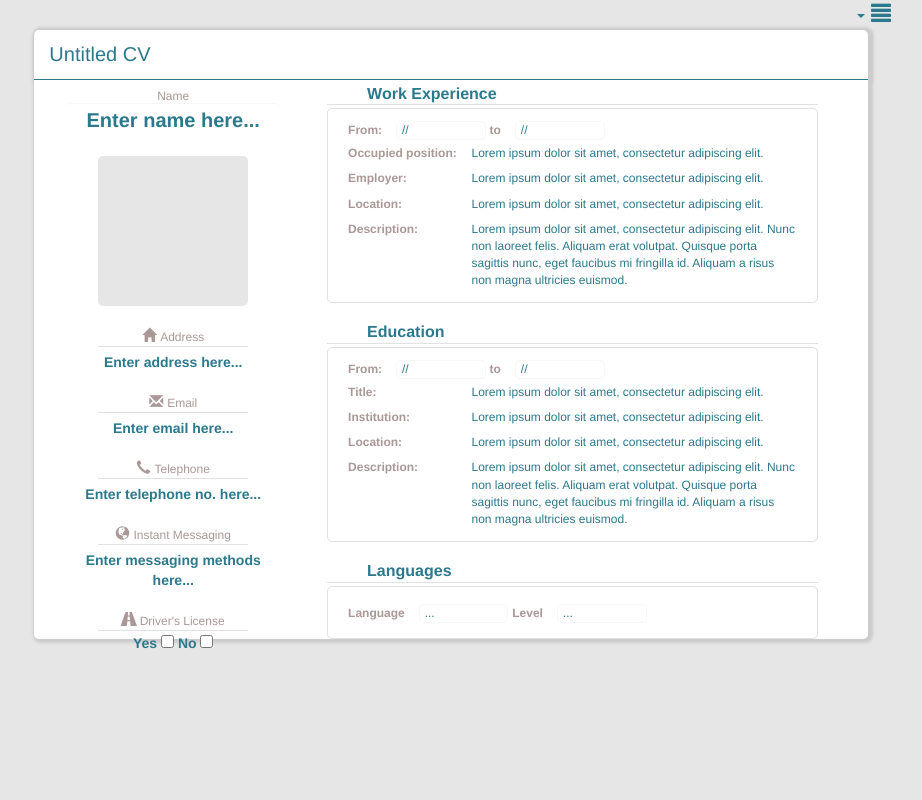
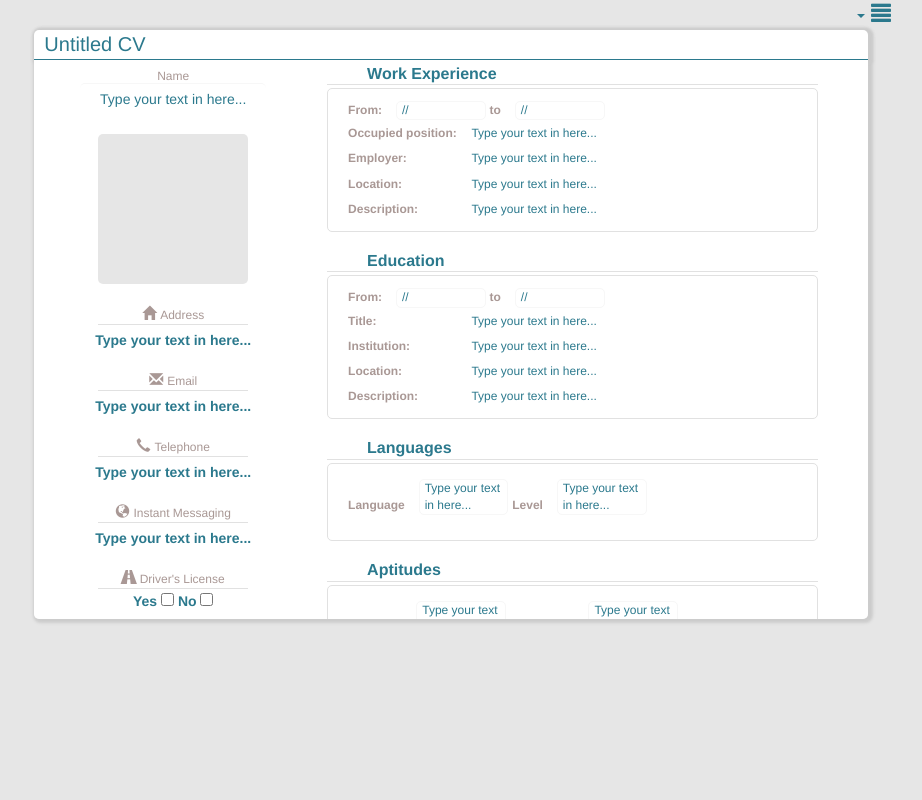
Before and after one commit to roxbabatie/cv-builder, a website: page app/index.html in a window 1280 px wide. Shown: the whole page, without its empty margins (189-1111 px from the left). Drawn offline with nearby package versions, Linux system fonts and the light colour scheme; some packages are replaced by stand-ins of ours.

Commit message:
edit directive working

```diff
--- a/app/scripts/controllers/main.js
+++ b/app/scripts/controllers/main.js
@@ -15,5 +15,6 @@ angular.module('cvBuilderApp')
       'Karma'
     ];
     $scope.text = "Type your text in here...";
+    $scope.textTitle = "Untitled CV";
   })
 ;
--- a/app/scripts/directives/contenteditable.js
+++ b/app/scripts/directives/contenteditable.js
@@ -2,9 +2,7 @@ app.directive("contenteditable", function() {
   return {
     require: "ngModel",
     restrict: 'A',
-    scope: {
-      ngModel: '='
-    },
+    scope: true,
     link: function(scope, element, attrs, ngModel) {
 
       function read() {
@@ -19,14 +17,10 @@ app.directive("contenteditable", function() {
         scope.$apply(read);
       });
 
-      element.bind("click", function(event) {
-        console.log(scope);
-        event.toElement.focus(function () {
-          console.log(this);
-          if ($(this).text() === "Type your text in here...") {
+      element.bind("click", function() {
+          if ($(this).text() === "Type your text in here..." || $(this).text() === "Untitled CV") {
             $(this).text("");
           }
-        });
         element.removeClass("hover-class");
         element.addClass("focus-class");
       });
--- a/app/styles/main.css
+++ b/app/styles/main.css
@@ -213,7 +213,7 @@ button {
 }*/
 
 .hover-class{
- background: lightcoral ;
+ background: lightskyblue ;
 }
 
 .focus-class  {
--- a/app/views/main.html
+++ b/app/views/main.html
@@ -5,14 +5,13 @@
   </div>
   <div class="col-md-2"></div>
   <div class="col-md-8 shadow doc">
-    <div class="cv-title shadow">
-      <span>Untitled CV</span>
+    <div class="cv-title shadow" contenteditable="true" ng-model="textTitle">
     </div>
     <div class="sidebar col-md-4">
       <div>
         <div>
           <h3 class="title3">Name</h3>
-          <h1 class="name-bubble"><span>Enter name here...<span></h1>
+          <p class="name-bubble" contenteditable="true" ng-model="text"></p>
         </div>
         <div class="picture-div">
           <span class="picture"></span>
@@ -24,28 +23,28 @@
             <span class="glyphicon glyphicon-home g1" aria-hidden="true"></span>
             <span class="title1">Address</span>
           </div>
-          <p class="text-bubble">Enter address here...</p>
+          <p class="text-bubble" contenteditable="true" ng-model="text"></p>
         </div>
         <div>
           <div class="b-bot">
             <span class="glyphicon glyphicon-envelope g1" aria-hidden="true"></span>
             <span class="title1">Email</span>
           </div>
-          <p class="text-bubble">Enter email here...</p>
+          <p class="text-bubble" contenteditable="true" ng-model="text"></p>
         </div>
         <div>
           <div class="b-bot">
             <span class="glyphicon glyphicon-earphone g1" aria-hidden="true"></span>
             <span class="title1">Telephone</span>
           </div>
-          <p class="text-bubble">Enter telephone no. here...</p>
+          <p class="text-bubble" contenteditable="true" ng-model="text"></p>
         </div>
         <div>
           <div class="b-bot">
             <span class="glyphicon glyphicon-globe g1" aria-hidden="true"></span>
             <span class="title1">Instant Messaging</span>
           </div>
-          <p class="text-bubble">Enter messaging methods here...</p>
+          <p class="text-bubble" contenteditable="true" ng-model="text"></p>
         </div>
         <div>
           <div class="b-bot">
@@ -78,19 +77,19 @@
             </div>
             <div class="group">
               <span class="ib2">Occupied position:</span>
-              <span class="ib">Lorem ipsum dolor sit amet, consectetur adipiscing elit.</span>
+              <p class="ib" contenteditable="true" ng-model="text"></p>
             </div>
             <div class="group">
               <span class="ib2">Employer:</span>
-              <span class="ib">Lorem ipsum dolor sit amet, consectetur adipiscing elit.</span>
+              <p class="ib" contenteditable="true" ng-model="text"></p>
             </div>
             <div class="group">
               <span class="ib2">Location:</span>
-              <span class="ib">Lorem ipsum dolor sit amet, consectetur adipiscing elit.</span>
+              <p class="ib" contenteditable="true" ng-model="text"></p>
             </div>
             <div class="group">
               <span class="ib2">Description:</span>
-              <span class="ib">Lorem ipsum dolor sit amet, consectetur adipiscing elit. Nunc non laoreet felis. Aliquam erat volutpat. Quisque porta sagittis nunc, eget faucibus mi fringilla id. Aliquam a risus non magna ultricies euismod.</span>
+              <p class="ib" contenteditable="true" ng-model="text"></p>
             </div>
           </li>
         </ul>
@@ -111,19 +110,19 @@
             </div>
             <div class="group">
               <span class="ib2">Title:</span>
-              <span class="ib">Lorem ipsum dolor sit amet, consectetur adipiscing elit.</span>
+              <p class="ib" contenteditable="true" ng-model="text"></p>
             </div>
             <div class="group">
               <span class="ib2">Institution:</span>
-              <span class="ib">Lorem ipsum dolor sit amet, consectetur adipiscing elit.</span>
+              <p class="ib" contenteditable="true" ng-model="text"></p>
             </div>
             <div class="group">
               <span class="ib2">Location:</span>
-              <span class="ib">Lorem ipsum dolor sit amet, consectetur adipiscing elit.</span>
+              <p class="ib" contenteditable="true" ng-model="text"></p>
             </div>
             <div class="group">
               <span class="ib2">Description:</span>
-              <span class="ib">Lorem ipsum dolor sit amet, consectetur adipiscing elit. Nunc non laoreet felis. Aliquam erat volutpat. Quisque porta sagittis nunc, eget faucibus mi fringilla id. Aliquam a risus non magna ultricies euismod.</span>
+              <p class="ib" contenteditable="true" ng-model="text"></p>
             </div>
           </li>
         </ul>
@@ -138,9 +137,9 @@
             <button class="glyphicon glyphicon-minus-sign remove"></button>
             <div>
               <span class="ib3">Language</span>
-              <span class="d"> ...</span>
+              <p class="d" contenteditable="true" ng-model="text"></p>
               <span class="ib3">Level</span>
-              <span class="d"> ...</span>
+              <p class="d" contenteditable="true" ng-model="text"></p>
             </div>
           </li>
         </ul>
@@ -155,9 +154,9 @@
             <button class="glyphicon glyphicon-minus-sign remove"></button>
             <div>
               <span class="ib3">Skill Area</span>
-              <span class="d"> ...</span>
+              <p class="d" contenteditable="true" ng-model="text"></p>
               <span class="ib3">Actual Skill</span>
-              <span class="d"> ...</span>
+              <p class="d" contenteditable="true" ng-model="text"></p>
             </div>
           </li>
         </ul>
@@ -167,10 +166,9 @@
           <h3 class="title2"><span>Mentions<span></h3>
         </div>
         <div class="e-div">
-          <div class="mentions">
-            <span>Lorem ipsum dolor sit amet, consectetur adipiscing elit. Nunc non laoreet felis. Aliquam erat volutpat. Quisque porta sagittis nunc, eget faucibus mi fringilla id. Aliquam a risus non magna ultricies euismod.</span>
+          <div class="mentions" contenteditable="true" ng-model="text">
           </div>
         </div>
+      </div>
     </div>
   </div>
-</div>
```
